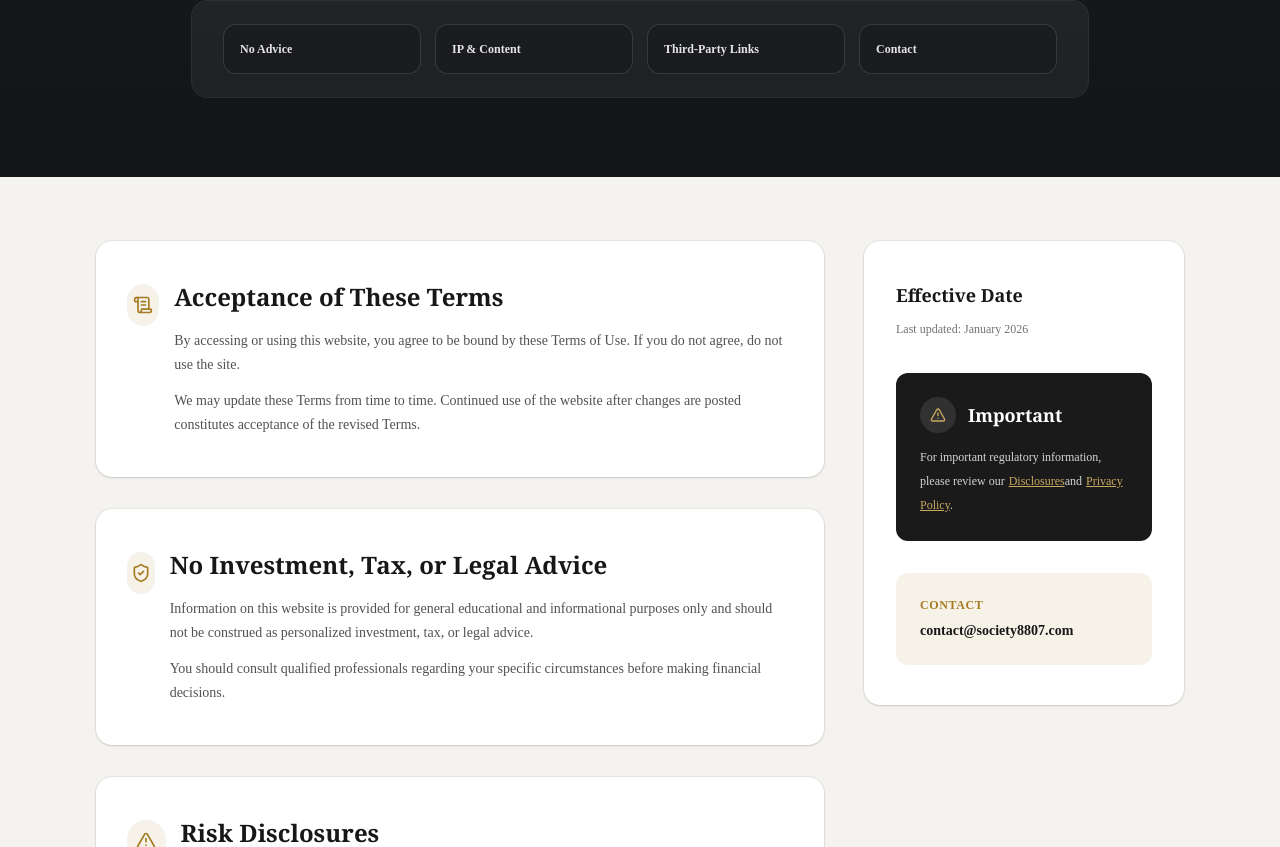
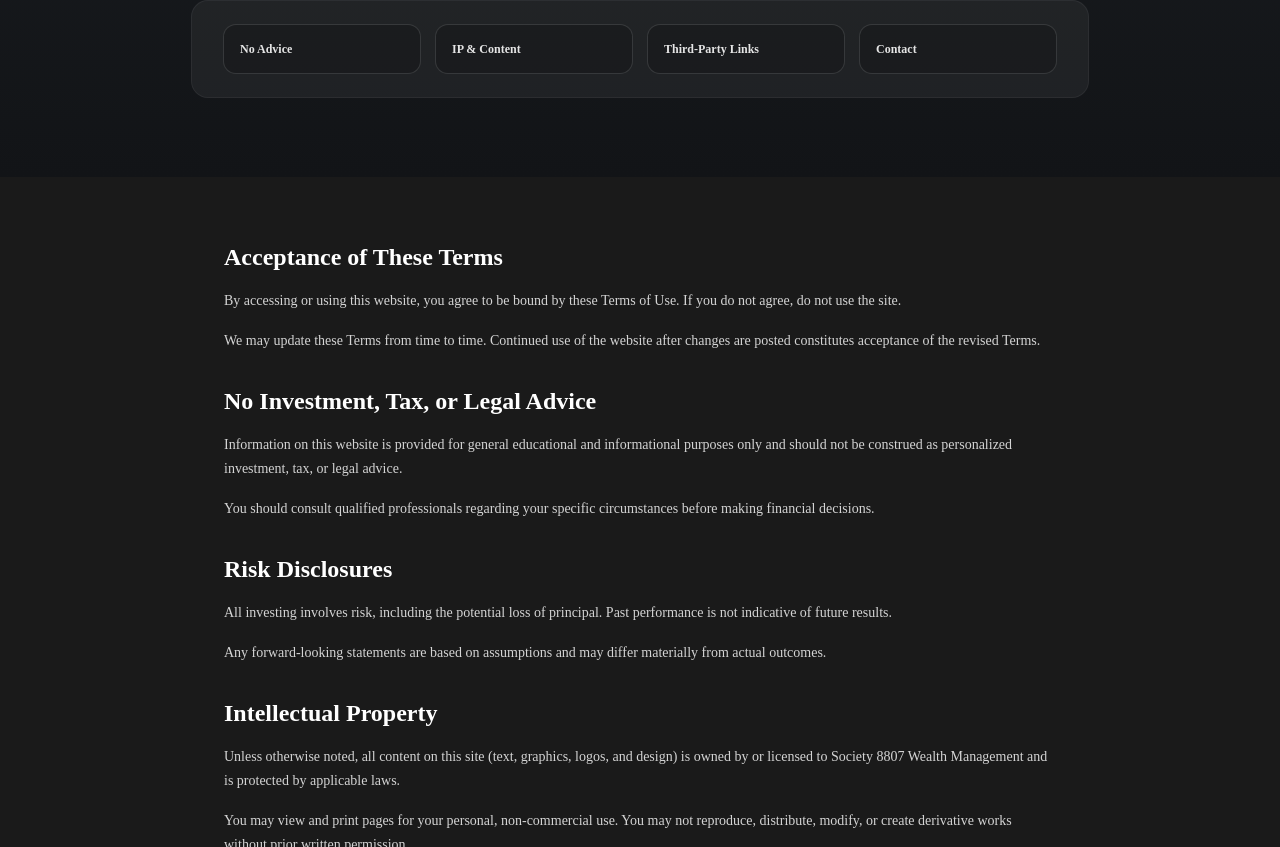
Before and after one commit to ShuvrotoKumar/society-8807, a Next.js app: page /terms in a window 1280 px wide. Shown: the part 373-1220 px from the top of the page. Built offline with nearby package versions, Linux system fonts and the light colour scheme.

Commit message:
terms updated

```diff
--- a/app/terms/page.tsx
+++ b/app/terms/page.tsx
@@ -118,62 +118,21 @@ export default function TermsPage() {
           </div>
         </section>
 
-        <section className="bg-[#f5f3f0] py-16">
-          <div className="mx-auto max-w-6xl px-4 sm:px-6 lg:px-8">
-            <div className="grid grid-cols-1 gap-10 lg:grid-cols-[1fr_320px]">
+        <section className="bg-[#1a1a1a] py-16">
+          <div className="mx-auto max-w-4xl px-4 sm:px-6 lg:px-8">
+            <div className="text-neutral-300">
               <div className="space-y-8">
-                {termsSections.map(({ id, title, Icon, body }) => (
-                  <section
-                    key={id}
-                    id={id}
-                    className="scroll-mt-28 rounded-2xl bg-white px-8 py-10 shadow-sm ring-1 ring-black/5"
-                  >
-                    <div className="flex items-start gap-4">
-                      <div className="mt-1 flex h-10 w-10 items-center justify-center rounded-full bg-[#F6F2E8] ring-1 ring-black/5">
-                        <Icon className="h-5 w-5 text-[#A47B22]" />
-                      </div>
-                      <div className="min-w-0">
-                        <h2 className="font-serif text-2xl font-semibold text-neutral-900">{title}</h2>
-                        <div className="mt-4 space-y-3 text-sm leading-6 text-neutral-600">
-                          {body.map((p) => (
-                            <p key={p}>{p}</p>
-                          ))}
-                        </div>
-                      </div>
-                    </div>
-                  </section>
+                {termsSections.map(({ id, title, body }) => (
+                  <div key={id}>
+                    <h2 className="text-2xl font-semibold text-white">{title}</h2>
+                    {body.map((p) => (
+                      <p key={p} className="mt-4 text-sm leading-6">
+                        {p}
+                      </p>
+                    ))}
+                  </div>
                 ))}
               </div>
-
-              <aside className="h-fit rounded-2xl bg-white px-8 py-10 shadow-sm ring-1 ring-black/5">
-                <h3 className="font-serif text-lg font-semibold text-neutral-900">Effective Date</h3>
-                <p className="mt-2 text-xs leading-6 text-neutral-500">Last updated: January 2026</p>
-
-                <div className="mt-8 rounded-xl bg-[#1a1a1a] px-6 py-6 text-white">
-                  <div className="flex items-center gap-3">
-                    <div className="flex h-9 w-9 items-center justify-center rounded-full bg-white/10">
-                      <AlertTriangle className="h-4 w-4 text-[#C9A961]" />
-                    </div>
-                    <p className="font-serif text-lg font-semibold">Important</p>
-                  </div>
-                  <p className="mt-3 text-xs leading-6 text-neutral-300">
-                    For important regulatory information, please review our
-                    <Link href="/disclosures" className="ml-1 text-[#C9A961] underline">
-                      Disclosures
-                    </Link>
-                    and
-                    <Link href="/privacy" className="ml-1 text-[#C9A961] underline">
-                      Privacy Policy
-                    </Link>
-                    .
-                  </p>
-                </div>
-
-                <div className="mt-8 rounded-xl bg-[#F6F2E8] px-6 py-6">
-                  <p className="text-xs font-semibold uppercase tracking-wider text-[#A47B22]">Contact</p>
-                  <p className="mt-2 text-sm font-semibold text-neutral-900">contact@society8807.com</p>
-                </div>
-              </aside>
             </div>
           </div>
         </section>
```
